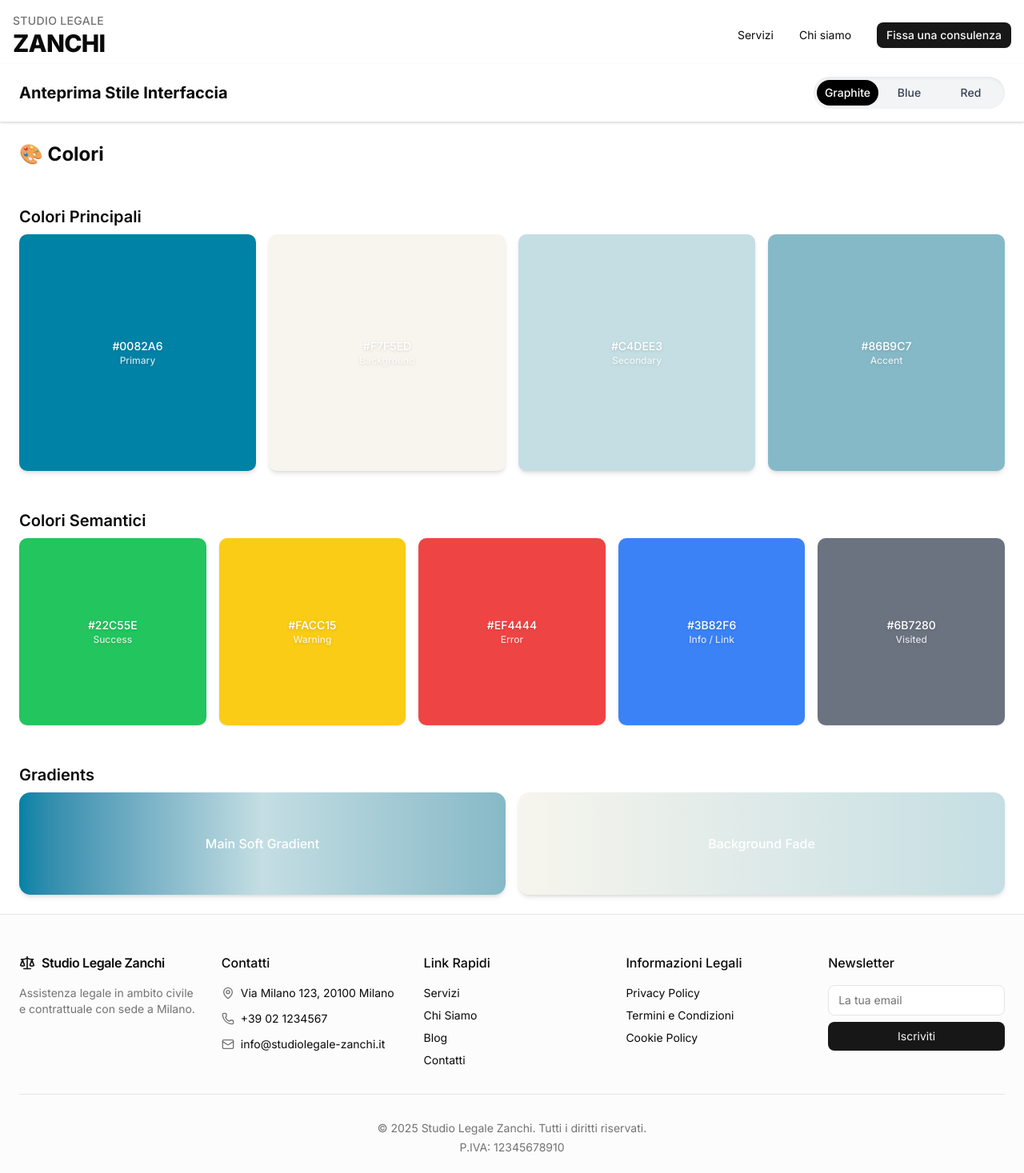
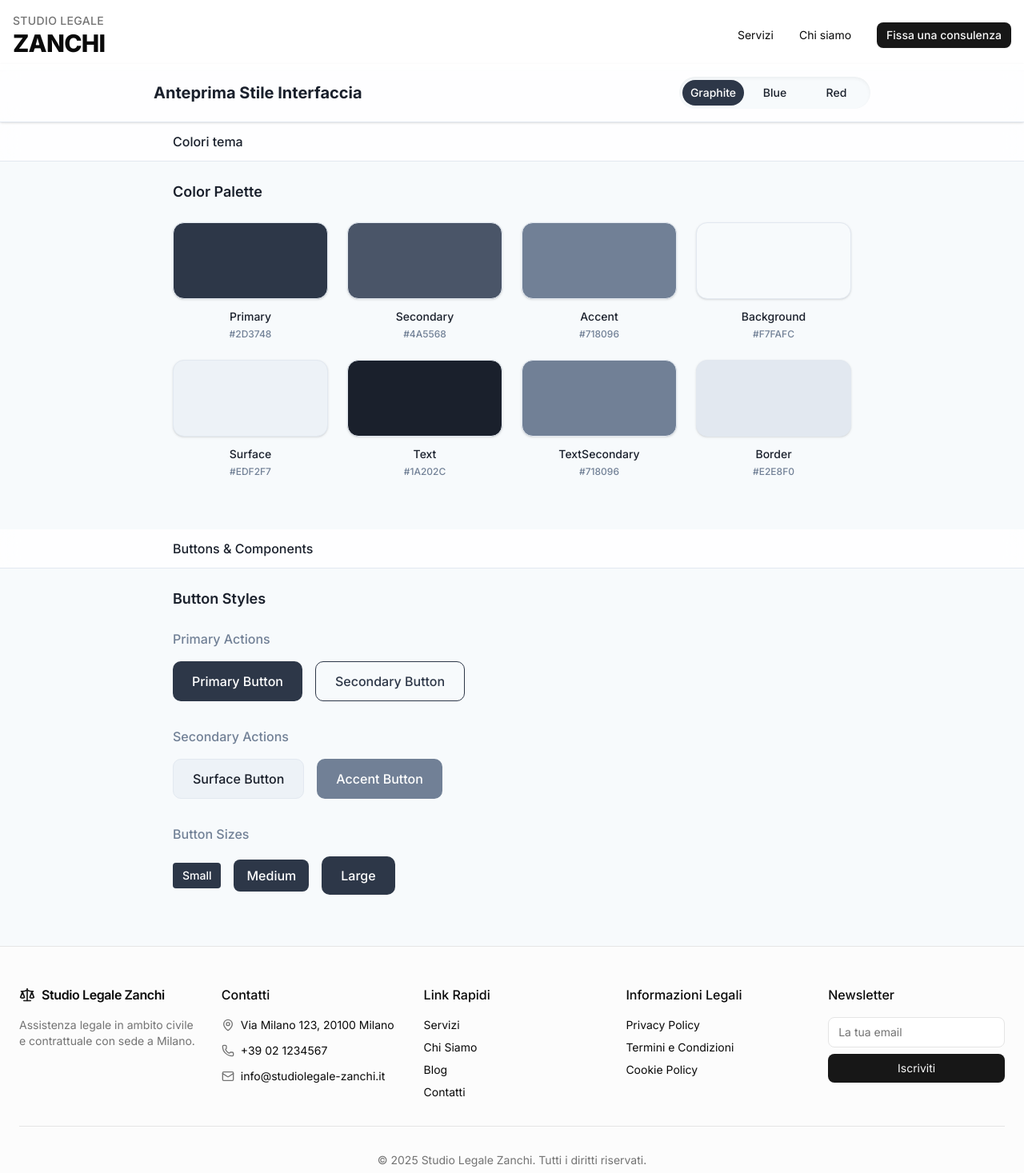
Before and after one commit to Zamir29/studio-legale-zanchi, a Next.js app: page /style-picker in a window 1280 px wide. Shown: the top 1467 px of the page at 80% size. Built offline with nearby package versions, Linux system fonts and the light colour scheme.

Commit message:
improved the graphics and animations in the Preview page

```diff
--- a/src/app/style-picker/page.tsx
+++ b/src/app/style-picker/page.tsx
@@ -1,26 +1,72 @@
 "use client";
-
-import { useState } from "react";
+import { useState, useEffect, useRef } from "react";
 import ColorsSection from "@/components/sections/ColorsSection";
+import ButtonsSection from "@/components/sections/ButtonsSection";
 import ToggleSelector from "@/components/ui/ToggleSelector";
+import { colorThemes, type ThemeKey } from "@/lib/theme";
 
 export default function StylePickerPage() {
-  const [theme, setTheme] = useState("graphite");
+  const [theme, setTheme] = useState<ThemeKey>("option1");
+  const selectedTheme = colorThemes[theme];
+  const mainHeaderRef = useRef<HTMLDivElement>(null);
+  const [mainHeaderHeight, setMainHeaderHeight] = useState(0);
+
+  // Calculate and update header height dynamically
+  useEffect(() => {
+    const updateHeaderHeight = () => {
+      if (mainHeaderRef.current) {
+        const height = mainHeaderRef.current.offsetHeight;
+        setMainHeaderHeight(height);
+        // Set CSS custom property for use in child components
+        document.documentElement.style.setProperty(
+          "--main-header-height",
+          `${height}px`
+        );
+      }
+    };
+
+    updateHeaderHeight();
+    window.addEventListener("resize", updateHeaderHeight);
+
+    return () => window.removeEventListener("resize", updateHeaderHeight);
+  }, []);
 
   return (
-    <main className="min-h-screen">
-      {/* Sticky header with toggle */}
-      <div className="sticky top-0 z-50 bg-white border-b px-6 py-4 flex justify-between items-center shadow-sm">
-        <h1 className="text-xl font-bold">Anteprima Stile Interfaccia</h1>
-        <ToggleSelector
-          value={theme}
-          onChange={(val) => val && setTheme(val)}
+    <div
+      className="min-h-screen transition-colors duration-300"
+      style={{ backgroundColor: selectedTheme.background }}
+    >
+      {/* Main sticky header - sticks below the main menu bar */}
+      <div
+        ref={mainHeaderRef}
+        className="sticky top-20 z-50 backdrop-blur-md border-b px-6 py-4 shadow-sm transition-colors duration-300 w-full"
+        style={{
+          backgroundColor: "rgba(255, 255, 255, 0.8)",
+          borderColor: selectedTheme.border,
+        }}
+      >
+        <div className="flex flex-col gap-4 items-center md:flex-row md:items-center md:justify-between max-w-4xl mx-auto">
+          <h1
+            className="text-xl font-bold transition-colors duration-300"
+            style={{ color: selectedTheme.text }}
+          >
+            Anteprima Stile Interfaccia
+          </h1>
+          <ToggleSelector value={theme} onChange={setTheme} />
+        </div>
+      </div>
+
+      {/* Sections with stacking sticky headers */}
+      <div>
+        <ColorsSection
+          colors={selectedTheme}
+          mainHeaderHeight={mainHeaderHeight}
+        />
+        <ButtonsSection
+          colors={selectedTheme}
+          mainHeaderHeight={mainHeaderHeight}
         />
       </div>
-
-      <div className="p-6 space-y-16">
-        <ColorsSection />
-      </div>
-    </main>
+    </div>
   );
 }
--- a/src/components/sections/ButtonsSection.tsx
+++ b/src/components/sections/ButtonsSection.tsx
@@ -0,0 +1,152 @@
+// src/components/sections/ButtonsSection.tsx
+"use client";
+import { type ColorSet } from "@/lib/theme";
+
+export default function ButtonsSection({
+  colors,
+  mainHeaderHeight,
+}: {
+  colors: ColorSet;
+  mainHeaderHeight: number;
+}) {
+  // ButtonsSection should stick at the same level as the main header
+  // This creates the iOS-style stacking where it stops under the main header,
+  // not under the colors header
+  const stickyTop = 80 + mainHeaderHeight;
+
+  return (
+    <section className="relative">
+      {/* Sticky section header - sticks at main header level */}
+      <div
+        className="sticky z-30 backdrop-blur-md border-b transition-colors duration-300 py-3 w-full"
+        style={{
+          backgroundColor: "rgba(255, 255, 255, 0.8)",
+          borderColor: colors.border,
+          top: `${stickyTop}px`,
+        }}
+      >
+        <div className="max-w-4xl mx-auto px-6">
+          <h2
+            className="text-base font-medium transition-colors duration-300"
+            style={{ color: colors.text }}
+          >
+            Buttons & Components
+          </h2>
+        </div>
+      </div>
+
+      {/* Section content */}
+      <div className="px-6 pt-6 max-w-4xl mx-auto">
+        <h3
+          className="text-lg font-semibold mb-6 transition-colors duration-300"
+          style={{ color: colors.text }}
+        >
+          Button Styles
+        </h3>
+
+        <div className="space-y-8 pb-16">
+          {/* Primary Buttons */}
+          <div className="space-y-4">
+            <h4
+              className="text-md font-medium transition-colors duration-300"
+              style={{ color: colors.textSecondary }}
+            >
+              Primary Actions
+            </h4>
+            <div className="flex flex-wrap gap-4">
+              <button
+                className="px-6 py-3 rounded-lg font-medium transition-all duration-200 hover:scale-105 active:scale-95"
+                style={{
+                  backgroundColor: colors.primary,
+                  color: "white",
+                }}
+              >
+                Primary Button
+              </button>
+              <button
+                className="px-6 py-3 rounded-lg font-medium transition-all duration-200 hover:scale-105 active:scale-95 border"
+                style={{
+                  backgroundColor: "transparent",
+                  color: colors.primary,
+                  borderColor: colors.primary,
+                }}
+              >
+                Secondary Button
+              </button>
+            </div>
+          </div>
+
+          {/* Secondary Buttons */}
+          <div className="space-y-4">
+            <h4
+              className="text-md font-medium transition-colors duration-300"
+              style={{ color: colors.textSecondary }}
+            >
+              Secondary Actions
+            </h4>
+            <div className="flex flex-wrap gap-4">
+              <button
+                className="px-6 py-3 rounded-lg font-medium transition-all duration-200 hover:scale-105 active:scale-95 border"
+                style={{
+                  backgroundColor: colors.surface,
+                  color: colors.text,
+                  borderColor: colors.border,
+                }}
+              >
+                Surface Button
+              </button>
+              <button
+                className="px-6 py-3 rounded-lg font-medium transition-all duration-200 hover:scale-105 active:scale-95"
+                style={{
+                  backgroundColor: colors.accent,
+                  color: "white",
+                }}
+              >
+                Accent Button
+              </button>
+            </div>
+          </div>
+
+          {/* Button Sizes */}
+          <div className="space-y-4">
+            <h4
+              className="text-md font-medium transition-colors duration-300"
+              style={{ color: colors.textSecondary }}
+            >
+              Button Sizes
+            </h4>
+            <div className="flex flex-wrap items-center gap-4">
+              <button
+                className="px-3 py-1.5 rounded text-sm font-medium transition-all duration-200 hover:scale-105 active:scale-95"
+                style={{
+                  backgroundColor: colors.primary,
+                  color: "white",
+                }}
+              >
+                Small
+              </button>
+              <button
+                className="px-4 py-2 rounded-md font-medium transition-all duration-200 hover:scale-105 active:scale-95"
+                style={{
+                  backgroundColor: colors.primary,
+                  color: "white",
+                }}
+              >
+                Medium
+              </button>
+              <button
+                className="px-6 py-3 rounded-lg font-medium transition-all duration-200 hover:scale-105 active:scale-95"
+                style={{
+                  backgroundColor: colors.primary,
+                  color: "white",
+                }}
+              >
+                Large
+              </button>
+            </div>
+          </div>
+        </div>
+      </div>
+    </section>
+  );
+}
--- a/src/components/sections/ColorsSection.tsx
+++ b/src/components/sections/ColorsSection.tsx
@@ -1,84 +1,96 @@
 // src/components/sections/ColorsSection.tsx
+"use client";
+import { type ColorSet } from "@/lib/theme";
+import { useEffect, useRef } from "react";
 
-export default function ColorsSection() {
-  const mainColors = [
-    { hex: "#0082A6", label: "Primary" },
-    { hex: "#F7F5ED", label: "Background" },
-    { hex: "#C4DEE3", label: "Secondary" },
-    { hex: "#86B9C7", label: "Accent" },
-  ];
+export default function ColorsSection({
+  colors,
+  mainHeaderHeight,
+}: {
+  colors: ColorSet;
+  mainHeaderHeight: number;
+}) {
+  const entries = Object.entries(colors);
+  const sectionHeaderRef = useRef<HTMLDivElement>(null);
 
-  const semanticColors = [
-    { hex: "#22C55E", label: "Success" },
-    { hex: "#FACC15", label: "Warning" },
-    { hex: "#EF4444", label: "Error" },
-    { hex: "#3B82F6", label: "Info / Link" },
-    { hex: "#6B7280", label: "Visited" },
-  ];
+  // Calculate section header height and update CSS custom property
+  useEffect(() => {
+    const updateSectionHeaderHeight = () => {
+      if (sectionHeaderRef.current) {
+        const height = sectionHeaderRef.current.offsetHeight;
+        document.documentElement.style.setProperty(
+          "--colors-header-height",
+          `${height}px`
+        );
+      }
+    };
 
-  const gradients = [
-    {
-      css: "bg-gradient-to-r from-[#0082A6] via-[#C4DEE3] to-[#86B9C7]",
-      label: "Main Soft Gradient",
-    },
-    {
-      css: "bg-gradient-to-r from-[#F7F5ED] to-[#C4DEE3]",
-      label: "Background Fade",
-    },
-  ];
+    updateSectionHeaderHeight();
+    window.addEventListener("resize", updateSectionHeaderHeight);
+
+    return () =>
+      window.removeEventListener("resize", updateSectionHeaderHeight);
+  }, []);
+
+  // Calculate dynamic top position: menu (80px) + main header height
+  const stickyTop = 80 + mainHeaderHeight;
 
   return (
-    <section className="space-y-12">
-      <h2 className="text-2xl font-bold">🎨 Colori</h2>
-
-      {/* Main Colors */}
-      <div>
-        <h3 className="text-xl font-semibold mb-2">Colori Principali</h3>
-        <div className="grid grid-cols-2 sm:grid-cols-4 gap-4">
-          {mainColors.map((color) => (
-            <div
-              key={color.hex}
-              className="rounded-lg aspect-square shadow-md flex items-center justify-center text-sm font-medium"
-              style={{ backgroundColor: color.hex }}
-            >
-              <div className="text-white drop-shadow text-center">
-                <div>{color.hex}</div>
-                <div className="text-xs opacity-80">{color.label}</div>
-              </div>
-            </div>
-          ))}
+    <section className="relative">
+      {/* Sticky section header with frosted glass effect */}
+      <div
+        ref={sectionHeaderRef}
+        className="sticky z-40 backdrop-blur-md border-b transition-colors duration-300 py-3 w-full"
+        style={{
+          backgroundColor: "rgba(255, 255, 255, 0.8)",
+          borderColor: colors.border,
+          top: `${stickyTop}px`,
+        }}
+      >
+        <div className="max-w-4xl mx-auto px-6">
+          <h2
+            className="text-base font-medium transition-colors duration-300"
+            style={{ color: colors.text }}
+          >
+            Colori tema
+          </h2>
         </div>
       </div>
 
-      {/* Semantic Colors */}
-      <div>
-        <h3 className="text-xl font-semibold mb-2">Colori Semantici</h3>
-        <div className="grid grid-cols-2 sm:grid-cols-5 gap-4">
-          {semanticColors.map((color) => (
-            <div
-              key={color.hex}
-              className="rounded-lg aspect-square shadow flex items-center justify-center text-sm font-medium"
-              style={{ backgroundColor: color.hex }}
-            >
-              <div className="text-white drop-shadow text-center">
-                <div>{color.hex}</div>
-                <div className="text-xs opacity-80">{color.label}</div>
+      {/* Section content */}
+      <div className="px-6 pt-6 max-w-4xl mx-auto">
+        <h3
+          className="text-lg font-semibold mb-6 transition-colors duration-300"
+          style={{ color: colors.text }}
+        >
+          Color Palette
+        </h3>
+        <div className="grid grid-cols-2 md:grid-cols-3 lg:grid-cols-4 gap-6 pb-16">
+          {entries.map(([name, hex]) => (
+            <div key={name} className="space-y-3">
+              <div
+                className="w-full h-24 rounded-xl shadow-sm transition-all duration-200 hover:shadow-md hover:scale-105 cursor-pointer border"
+                style={{
+                  backgroundColor: hex,
+                  borderColor: colors.border,
+                }}
+                onClick={() => navigator.clipboard?.writeText(hex)}
+                title={`Click to copy ${hex}`}
+              />
+              <div className="text-sm font-medium text-center">
+                <div
+                  style={{ color: colors.text }}
+                  className="transition-colors duration-300"
+                >
+                  {name.charAt(0).toUpperCase() + name.slice(1)}
+                </div>
+                <div
+                  className="text-xs mt-1 transition-colors duration-300"
+                  style={{ color: colors.textSecondary }}
+                >
+                  {hex}
+                </div>
               </div>
-            </div>
-          ))}
-        </div>
-      </div>
-
-      {/* Gradients */}
-      <div>
-        <h3 className="text-xl font-semibold mb-2">Gradients</h3>
-        <div className="grid grid-cols-1 sm:grid-cols-2 gap-4">
-          {gradients.map((g, index) => (
-            <div
-              key={index}
-              className={`rounded-xl h-32 shadow-md flex items-center justify-center text-white font-medium ${g.css}`}
-            >
-              {g.label}
             </div>
           ))}
         </div>
--- a/src/components/ui/ToggleSelector.tsx
+++ b/src/components/ui/ToggleSelector.tsx
@@ -2,18 +2,30 @@
 "use client";
 import { useState, useMemo, useRef, useEffect, useCallback } from "react";
 import clsx from "clsx";
+import { colorThemes } from "@/lib/theme";
 
-const themes = ["graphite", "blue", "red"] as const;
-type Theme = (typeof themes)[number];
+const themes = [
+  { key: "option1", label: "Graphite" },
+  { key: "option2", label: "Blue" },
+  { key: "option3", label: "Red" },
+] as const;
+
+type ThemeKey = (typeof themes)[number]["key"];
 
 export default function ToggleSelector({
   value,
   onChange,
 }: {
-  value: string;
-  onChange: (val: string) => void;
+  value: ThemeKey;
+  onChange: (val: ThemeKey) => void;
 }) {
-  const selectedIndex = useMemo(() => themes.indexOf(value as Theme), [value]);
+  const selectedIndex = useMemo(
+    () => themes.findIndex((theme) => theme.key === value),
+    [value]
+  );
+
+  // Get the current theme colors
+  const currentTheme = useMemo(() => colorThemes[value], [value]);
   const [hoveredIndex, setHoveredIndex] = useState<number | null>(null);
   const [isLeaving, setIsLeaving] = useState(false);
   const containerRef = useRef<HTMLDivElement>(null);
@@ -95,7 +107,7 @@ export default function ToggleSelector({
         return;
     }
 
-    onChange(themes[newIndex]);
+    onChange(themes[newIndex].key);
   };
 
   // Focus the selected button when selection changes via keyboard
@@ -111,8 +123,11 @@ export default function ToggleSelector({
   return (
     <div
       ref={containerRef}
-      className="relative h-10 bg-gray-100 rounded-full p-1 shadow-inner overflow-hidden"
-      style={{ width: `${containerWidth}px` }}
+      className="relative h-10 rounded-full p-1 shadow-inner overflow-hidden transition-colors duration-300"
+      style={{
+        width: `${containerWidth}px`,
+        backgroundColor: currentTheme.background,
+      }}
       role="radiogroup"
       aria-label="Theme selector"
       onMouseEnter={handleMouseEnterContainer}
@@ -121,10 +136,11 @@ export default function ToggleSelector({
       {/* Ghost pill - shows on hover, behind the main pill */}
       {hoveredIndex !== null && (
         <div
-          className="absolute top-1 left-1 h-8 bg-gray-300/60 rounded-full transition-all duration-200 ease-out"
+          className="absolute top-1 left-1 h-8 rounded-full transition-all duration-200 ease-out"
           style={{
             width: `${buttonWidth}px`,
             transform: `translateX(${hoveredIndex * buttonWidth}px)`,
+            backgroundColor: `${currentTheme.primary}40`, // 40 = 25% opacity in hex
           }}
           aria-hidden="true"
         />
@@ -132,10 +148,11 @@ export default function ToggleSelector({
 
       {/* Main selected pill */}
       <div
-        className="absolute top-1 left-1 h-8 bg-black rounded-full transition-all duration-300 ease-out"
+        className="absolute top-1 left-1 h-8 rounded-full transition-all duration-300 ease-out"
         style={{
           width: `${buttonWidth}px`,
           transform: `translateX(${selectedIndex * buttonWidth}px)`,
+          backgroundColor: currentTheme.primary,
         }}
         aria-hidden="true"
       />
@@ -143,24 +160,29 @@ export default function ToggleSelector({
       <div className="relative grid grid-cols-3 w-full h-full z-10">
         {themes.map((theme, index) => (
           <button
-            key={theme}
+            key={theme.key}
             ref={(el) => {
               buttonsRef.current[index] = el;
             }}
-            onClick={() => onChange(theme)}
+            onClick={() => onChange(theme.key)}
             onKeyDown={(e) => handleKeyDown(e, index)}
             onMouseEnter={() => handleMouseEnterButton(index)}
             className={clsx(
               "text-sm font-medium w-full h-full rounded-full flex items-center justify-center transition-all duration-300",
               "focus:outline-none active:scale-95",
-              value === theme ? "text-white" : "text-gray-700"
+              value === theme.key
+                ? "text-white"
+                : "transition-colors duration-300"
             )}
+            style={{
+              color: value === theme.key ? "white" : currentTheme.text,
+            }}
             role="radio"
-            aria-checked={value === theme}
-            aria-label={`Select ${theme} theme`}
-            tabIndex={value === theme ? 0 : -1}
+            aria-checked={value === theme.key}
+            aria-label={`Select ${theme.label} theme`}
+            tabIndex={value === theme.key ? 0 : -1}
           >
-            {theme.charAt(0).toUpperCase() + theme.slice(1)}
+            {theme.label}
           </button>
         ))}
       </div>
--- /dev/null
+++ b/src/lib/theme.ts
@@ -0,0 +1,46 @@
+// src/lib/theme.ts
+export type ColorSet = {
+  primary: string;
+  secondary: string;
+  accent: string;
+  background: string;
+  surface: string;
+  text: string;
+  textSecondary: string;
+  border: string;
+};
+
+export const colorThemes = {
+  option1: {
+    primary: "#2D3748",
+    secondary: "#4A5568",
+    accent: "#718096",
+    background: "#F7FAFC",
+    surface: "#EDF2F7",
+    text: "#1A202C",
+    textSecondary: "#718096",
+    border: "#E2E8F0",
+  },
+  option2: {
+    primary: "#2B6CB0",
+    secondary: "#3182CE",
+    accent: "#4299E1",
+    background: "#EBF8FF",
+    surface: "#BEE3F8",
+    text: "#1A365D",
+    textSecondary: "#2C5282",
+    border: "#90CDF4",
+  },
+  option3: {
+    primary: "#C53030",
+    secondary: "#E53E3E",
+    accent: "#F56565",
+    background: "#FED7D7",
+    surface: "#FEB2B2",
+    text: "#742A2A",
+    textSecondary: "#C53030",
+    border: "#FC8181",
+  },
+} as const;
+
+export type ThemeKey = keyof typeof colorThemes;
```
